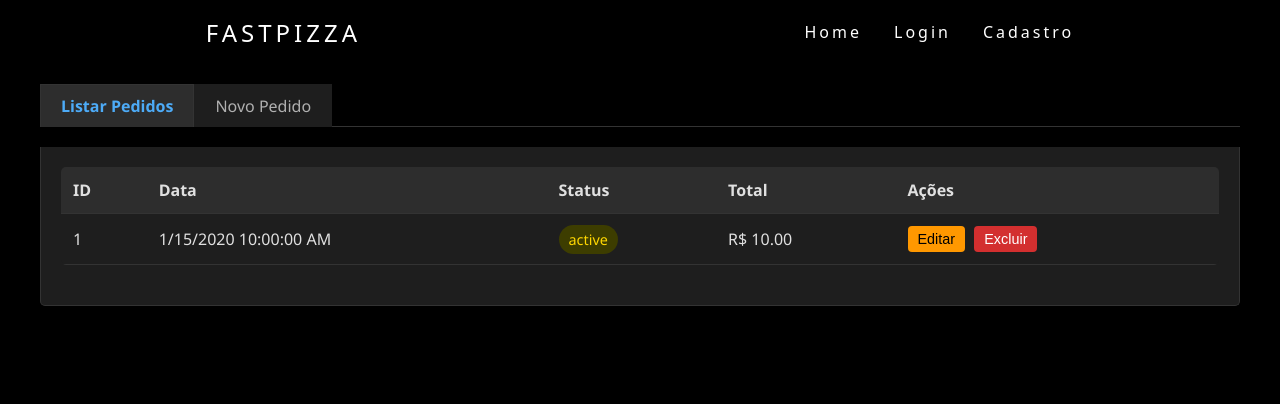
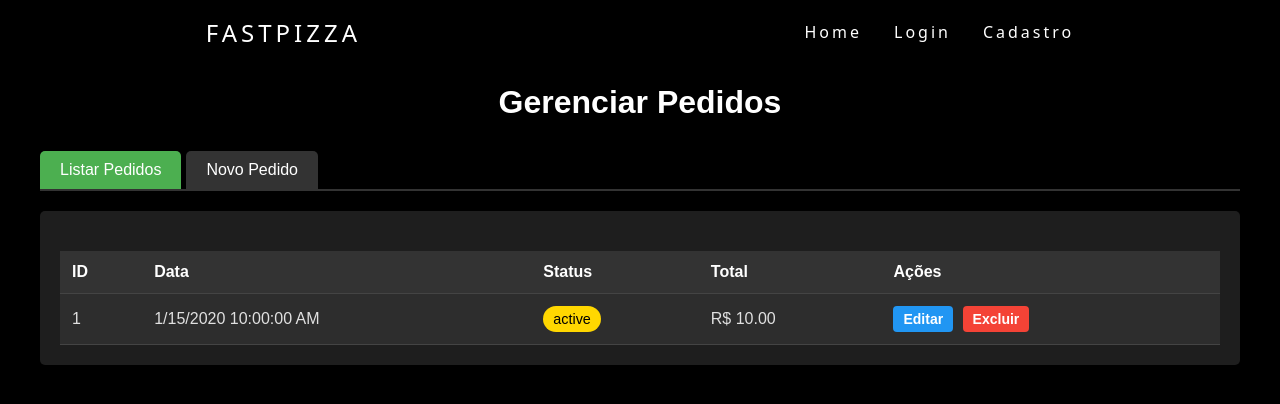
Before and after one commit to Joaol324j/Fast_Pizza, a FastAPI app: page /pedidos in a window 1280 px wide. Shown: the top 404 px of the page. Run offline with FastAPI, Linux system fonts and the light colour scheme; tables that the repository leaves empty hold one stand-in row (values such as "Sample post"); data that the repository does not hold is empty; some libraries are stand-ins or nearby versions.

Commit message:
Ajust pedidos.html

```diff
--- a/app/static/pedidos.css
+++ b/app/static/pedidos.css
@@ -1,7 +1,9 @@
 body {
+    font-family: Arial, sans-serif;
+    margin: 0;
+    padding: 0;
     background-color: #000;
     color: #e0e0e0;
-    font-family: 'Segoe UI', Tahoma, Geneva, Verdana, sans-serif;
 }
 
 .container {
@@ -10,42 +12,39 @@ body {
     padding: 20px;
 }
 
+h1 {
+    text-align: center;
+    color: #fff;
+    margin-bottom: 30px;
+}
+
 .tabs {
     display: flex;
     margin-bottom: 20px;
-    border-bottom: 1px solid #333;
+    border-bottom: 2px solid #333;
 }
 
 .tab {
     padding: 10px 20px;
     cursor: pointer;
-    border: 1px solid transparent;
-    border-bottom: none;
-    margin-bottom: -1px;
-    background: #1e1e1e;
-    color: #b0b0b0;
-    transition: all 0.3s ease;
-}
-
-.tab:hover {
-    background: #2a2a2a;
+    background-color: #333;
+    color: #fff;
+    border: none;
+    border-radius: 5px 5px 0 0;
+    margin-right: 5px;
+    transition: background-color 0.3s;
 }
 
 .tab.active {
-    background: #2d2d2d;
-    border-color: #333;
-    border-bottom-color: #2d2d2d;
-    color: #4dabf7;
-    font-weight: bold;
+    background-color: #4CAF50;
 }
 
 .tab-content {
     display: none;
     padding: 20px;
-    background: #1e1e1e;
-    border: 1px solid #333;
-    border-top: none;
-    border-radius: 0 0 5px 5px;
+    background-color: #1e1e1e;
+    border-radius: 5px;
+    box-shadow: 0 2px 5px rgba(0, 0, 0, 0.2);
 }
 
 .tab-content.active {
@@ -55,27 +54,24 @@ body {
 .orders-table {
     width: 100%;
     border-collapse: collapse;
-    margin-bottom: 20px;
-    background-color: #1e1e1e;
-    border-radius: 5px;
-    overflow: hidden;
+    margin-top: 20px;
+    background-color: #2d2d2d;
 }
 
 .orders-table th,
 .orders-table td {
     padding: 12px;
     text-align: left;
-    border-bottom: 1px solid #333;
+    border-bottom: 1px solid #444;
 }
 
 .orders-table th {
-    background-color: #2d2d2d;
-    font-weight: bold;
-    color: #e0e0e0;
+    background-color: #333;
+    color: #fff;
 }
 
 .orders-table tr:hover {
-    background-color: #2a2a2a;
+    background-color: #3d3d3d;
 }
 
 .status-badge {
@@ -86,87 +82,161 @@ body {
 }
 
 .status-pendente {
-    background-color: #3d3d00;
-    color: #ffd700;
+    background-color: #ffd700;
+    color: #000;
 }
 
 .status-em-preparo {
-    background-color: #003366;
-    color: #4dabf7;
+    background-color: #2196F3;
+    color: #fff;
 }
 
 .status-concluido {
-    background-color: #1a472a;
-    color: #4caf50;
+    background-color: #4CAF50;
+    color: #fff;
 }
 
 .status-cancelado {
-    background-color: #4a1c1c;
-    color: #f44336;
+    background-color: #f44336;
+    color: #fff;
+}
+
+.form-group {
+    margin-bottom: 15px;
+}
+
+label {
+    display: block;
+    margin-bottom: 5px;
+    color: #fff;
+}
+
+input[type="text"],
+input[type="number"],
+select {
+    width: 100%;
+    padding: 8px;
+    border: 1px solid #444;
+    border-radius: 4px;
+    background-color: #333;
+    color: #fff;
+}
+
+button {
+    padding: 10px 15px;
+    border: none;
+    border-radius: 4px;
+    cursor: pointer;
+    font-weight: bold;
 }
 
 .action-btn {
     padding: 5px 10px;
-    border: none;
-    border-radius: 4px;
-    cursor: pointer;
-    font-size: 0.9em;
     margin-right: 5px;
-    transition: all 0.3s ease;
+    font-size: 14px;
 }
 
 .edit-btn {
-    background-color: #ff9800;
-    color: #000;
-}
-
-.edit-btn:hover {
-    background-color: #f57c00;
+    background-color: #2196F3;
+    color: white;
 }
 
 .delete-btn {
-    background-color: #d32f2f;
+    background-color: #f44336;
     color: white;
 }
 
-.delete-btn:hover {
-    background-color: #b71c1c;
+.btn-primary {
+    background-color: #4CAF50;
+    color: white;
 }
 
-.order-form {
-    max-width: 800px;
-    margin: 0 auto;
-    background-color: #1e1e1e;
-    padding: 20px;
-    border-radius: 5px;
-    border: 1px solid #333;
+.btn-primary:hover {
+    background-color: #45a049;
 }
 
-.form-group {
+.btn-secondary {
+    background-color: #666;
+    color: white;
+}
+
+.btn-secondary:hover {
+    background-color: #555;
+}
+
+.alert {
+    padding: 12px;
+    border-radius: 4px;
     margin-bottom: 20px;
 }
 
-.form-group label {
-    display: block;
-    margin-bottom: 5px;
-    font-weight: 500;
-    color: #e0e0e0;
+.alert-success {
+    background-color: #4CAF50;
+    color: white;
 }
 
-.form-control {
-    width: 100%;
-    padding: 8px 12px;
-    border: 1px solid #444;
-    border-radius: 4px;
-    font-size: 1em;
-    background-color: #2d2d2d;
-    color: #e0e0e0;
+.alert-danger {
+    background-color: #f44336;
+    color: white;
 }
 
-.form-control:focus {
-    border-color: #4dabf7;
-    outline: 0;
-    box-shadow: 0 0 0 0.2rem rgba(77, 171, 247, 0.25);
+.loading {
+    padding: 10px;
+    margin-bottom: 15px;
+    border-radius: 4px;
+    background-color: #333;
+    color: #fff;
+}
+
+.modal {
+    display: none;
+    position: fixed;
+    z-index: 1;
+    left: 0;
+    top: 0;
+    width: 100%;
+    height: 100%;
+    background-color: rgba(0, 0, 0, 0.7);
+}
+
+.modal-content {
+    background-color: #1e1e1e;
+    margin: 10% auto;
+    padding: 20px;
+    border-radius: 5px;
+    width: 80%;
+    max-width: 600px;
+    box-shadow: 0 4px 8px rgba(0, 0, 0, 0.2);
+}
+
+.modal-header {
+    display: flex;
+    justify-content: space-between;
+    align-items: center;
+    margin-bottom: 20px;
+}
+
+.modal-title {
+    margin: 0;
+    color: #fff;
+}
+
+.close-modal {
+    color: #fff;
+    font-size: 28px;
+    font-weight: bold;
+    cursor: pointer;
+}
+
+.modal-body {
+    margin-bottom: 20px;
+}
+
+.modal-footer {
+    display: flex;
+    justify-content: flex-end;
+    gap: 10px;
+    margin-top: 20px;
 }
 
 .product-item {
--- a/app/static/promocoes.css
+++ b/app/static/promocoes.css
@@ -2,7 +2,7 @@ body {
     font-family: Arial, sans-serif;
     margin: 0;
     padding: 0;
-    background-color: #121212;
+    background-color: #000;
     color: #e0e0e0;
 }
 
--- a/app/templates/pedidos.html
+++ b/app/templates/pedidos.html
@@ -30,6 +30,8 @@
     </header>
 
     <div class="container">
+        <h1>Gerenciar Pedidos</h1>
+
         <div class="tabs">
             <div class="tab active" data-tab="list-orders">Listar Pedidos</div>
             <div class="tab" data-tab="new-order">Novo Pedido</div>
@@ -80,7 +82,7 @@
     <div id="edit-modal" class="modal">
         <div class="modal-content">
             <div class="modal-header">
-                <h3 class="modal-title">Editar Pedido</h3>
+                <h2 class="modal-title">Editar Pedido</h2>
                 <button class="close-modal">&times;</button>
             </div>
             <div class="modal-body">
```
Also changed, not shown: other parts of app/static/pedidos.css (+6 -146 lines).
